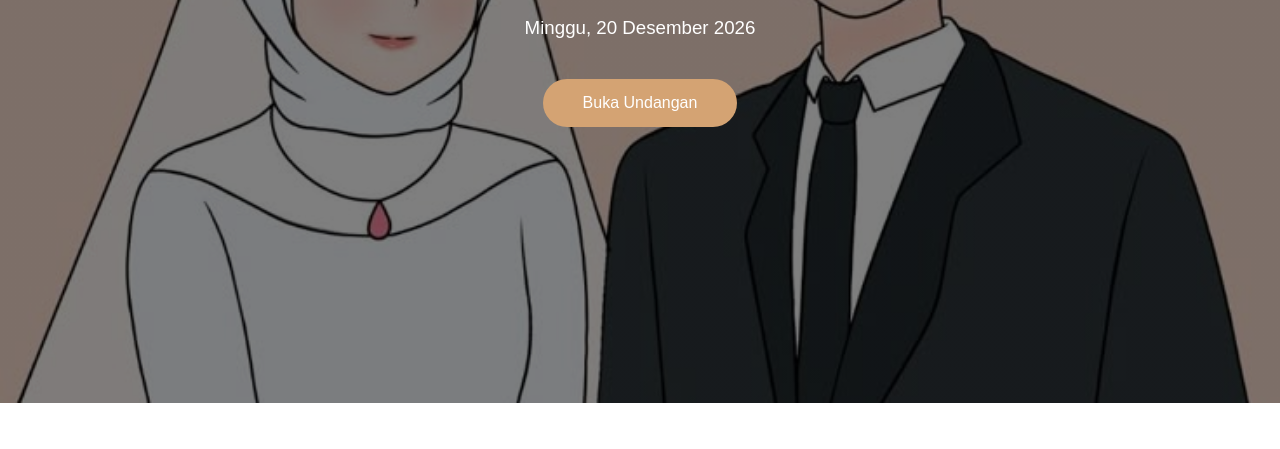
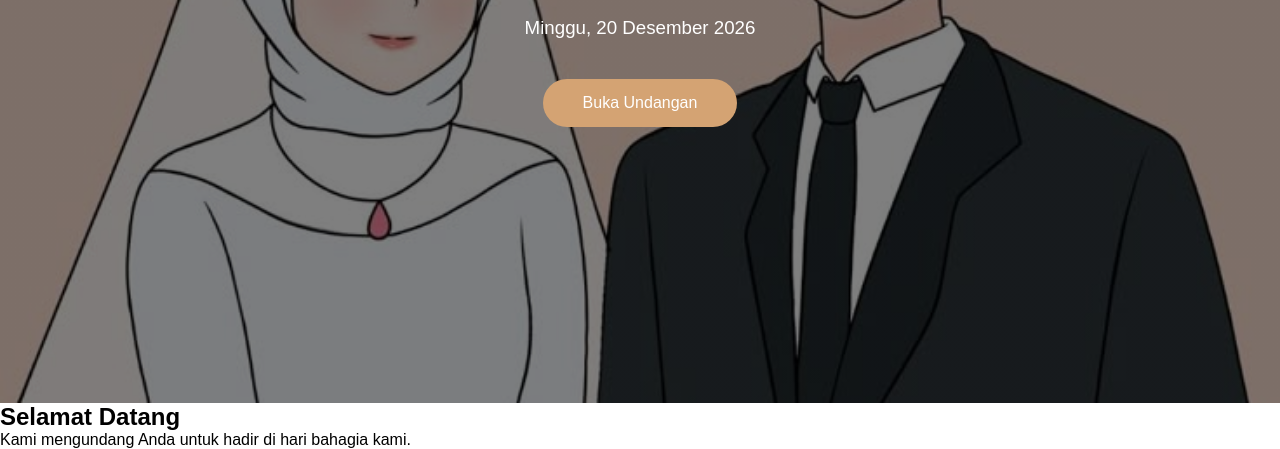
Before and after one commit to WebStore-dotcom/undangan-pernikahan, a plain HTML site: page index.html in a window 1280 px wide. Shown: the part 397-846 px from the top of the page. Before the commit the page ends 800 px from the top, so only its background shows below. Drawn offline with Linux system fonts and the light colour scheme.

Commit message:
Update index.html

```diff
--- a/index.html
+++ b/index.html
@@ -15,6 +15,8 @@
 
 <body>
 
+
+<!-- COVER -->
 
 <section class="cover">
 
@@ -37,8 +39,8 @@
 
 
         <button onclick="bukaUndangan()">
-    Buka Undangan
-</button>
+            Buka Undangan
+        </button>
 
 
     </div>
@@ -47,6 +49,27 @@
 </section>
 
 
+
+<!-- ISI UNDANGAN -->
+
+<section class="isi-undangan">
+
+
+    <h2>
+        Selamat Datang
+    </h2>
+
+
+    <p>
+        Kami mengundang Anda untuk hadir
+        di hari bahagia kami.
+    </p>
+
+
+</section>
+
+
+
 <script src="script.js"></script>
 
 
```
